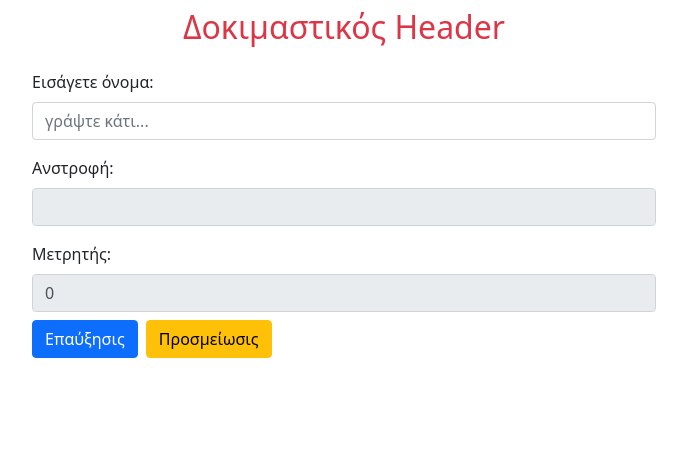
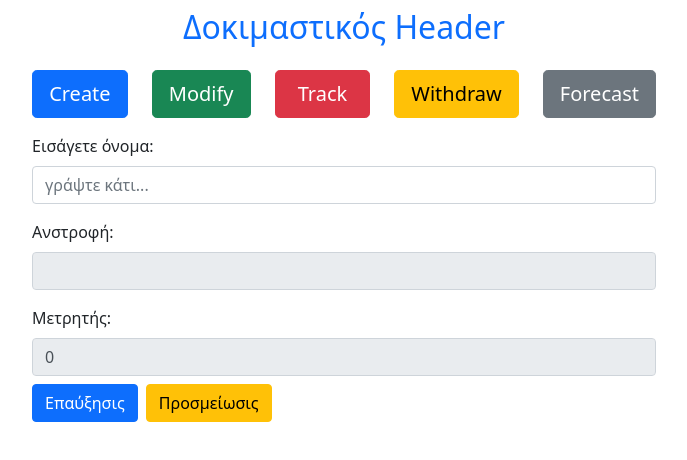
Before and after one commit to PhilipHassialis/preact-vite-test01, a Preact app: page / in a window 1280 px wide. Shown: the top 460 px of the page, without its empty margins (296-983 px from the left). Built offline with nearby package versions, Linux system fonts and the light colour scheme.

Commit message:
Some buttons added

```diff
--- a/src/app.jsx
+++ b/src/app.jsx
@@ -1,15 +1,19 @@
 import { useState, useMemo } from "preact/hooks";
-import { MyHeader } from "./components/myheader.jsx";
+import { MyHeader } from "./components/myHeader.jsx";
+import { MyFooter } from "./components/myFooter.jsx";
 
 export const App = (props) => {
     let [counter, setCounter] = useState(0);
     let [textForReversal, setTextForReversal] = useState("");
+    let [activeForm, setActiveForm] = useState({
+        activeButton: "",
+    });
 
     const reversedText = textForReversal.split("").reverse().join("");
 
     return (
         <>
-            <MyHeader />
+            <MyHeader activeForm={activeForm} setActiveForm={setActiveForm} />
             <div class="container-sm col-md-6 col-md-offset-3 p-2">
                 <form>
                     <div class="mb-3">
@@ -66,6 +70,9 @@ export const App = (props) => {
                         </div>
                     </div>
                 </form>
+                {activeForm.activeButton && (
+                    <MyFooter setActiveForm={setActiveForm} />
+                )}
             </div>
         </>
     );
--- /dev/null
+++ b/src/components/myFooter.jsx
@@ -0,0 +1,14 @@
+export const MyFooter = ({ setActiveForm }) => {
+    return (
+        <div className="mb-3 align-items-center">
+            <div className="offset-11">
+                <div
+                    className="btn btn-danger btn-block"
+                    onClick={() => setActiveForm({ activeButton: "" })}
+                >
+                    Close
+                </div>
+            </div>
+        </div>
+    );
+};
--- a/src/components/myheader.jsx
+++ b/src/components/myheader.jsx
@@ -1,7 +1,91 @@
-export const MyHeader = () => {
+import { useState } from "preact/hooks";
+
+export const MyHeader = (props) => {
+    let [showForecast, setShowForecast] = useState(false);
+    let { activeButton } = props.activeForm;
+    let setActiveForm = props.setActiveForm;
+
+    console.log(props);
+    console.log(activeButton);
+
     return (
         <div className="container-sm col-md-6 col-md-offset-3 p-2 align-items-center text-center">
-            <h2 className="text-danger">Δοκιμαστικός Header</h2>
+            <div className="row text-center align-items-center mb-3">
+                <h2 className="text-primary">
+                    Δοκιμαστικός Header
+                    {activeButton ? ` - ${activeButton}` : ``}
+                </h2>
+            </div>
+            <div className="row">
+                <div className="col-sm ">
+                    <button
+                        className="btn btn-lg btn-primary btn-block"
+                        disabled={activeButton && activeButton != "Create"}
+                        onClick={() =>
+                            setActiveForm({ activeButton: "Create" })
+                        }
+                    >
+                        Create
+                    </button>
+                </div>
+                <div className="col-sm ">
+                    <button
+                        className="btn btn-lg btn-success btn-block"
+                        disabled={activeButton && activeButton != "Modify"}
+                        onClick={() =>
+                            setActiveForm({ activeButton: "Modify" })
+                        }
+                    >
+                        Modify
+                    </button>
+                </div>
+                <div className="col-sm">
+                    <button
+                        className="btn btn-lg btn-danger btn-block"
+                        disabled={activeButton && activeButton != "Track"}
+                        onClick={() => setActiveForm({ activeButton: "Track" })}
+                    >
+                        Track
+                    </button>
+                </div>
+                <div className="col-sm">
+                    <button
+                        className="btn btn-lg btn-warning btn-block"
+                        disabled={activeButton && activeButton != "Withdraw"}
+                        onClick={() =>
+                            setActiveForm({ activeButton: "Withdraw" })
+                        }
+                    >
+                        Withdraw
+                    </button>
+                </div>
+                <div className="col-sm">
+                    <button
+                        className="btn btn-lg btn-secondary btn-block"
+                        onMouseEnter={() => setShowForecast(true)}
+                        onMouseLeave={() => setShowForecast(false)}
+                    >
+                        Forecast
+                    </button>
+                </div>
+            </div>
+            <div className="row">
+                <div className="col"></div>
+                <div className="col"></div>
+                <div className="col"></div>
+                <div className="col"></div>
+                <div className="col align-items-center">
+                    <div
+                        style={{
+                            display: showForecast ? "block" : "none",
+                            position: "absolute",
+                        }}
+                        className="text-primary font-italic font-weight-bold text-center"
+                    >
+                        Coming Soon
+                    </div>
+                </div>
+            </div>
         </div>
     );
 };
```
